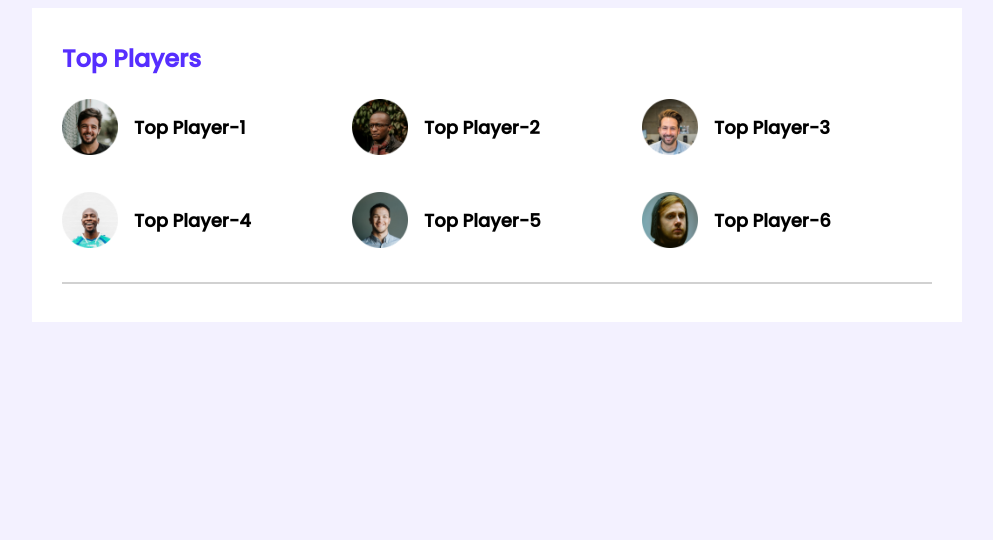
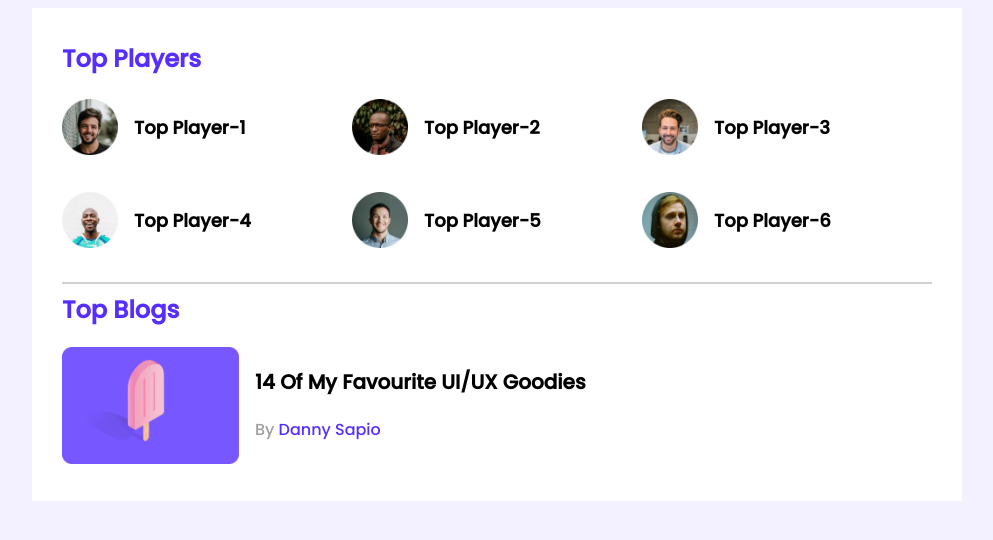
Before and after one commit to MdHafizBhuiyan/Landing-page, a plain HTML site: page index.html in a window 1280 px wide. Shown: the whole page, without its empty margins (143-1136 px from the left). Drawn offline with Linux system fonts and the light colour scheme.

Commit message:
ice cream

```diff
--- a/index.html
+++ b/index.html
@@ -41,6 +41,20 @@
           </div>
         </div>
         <hr />
+        <div class="top-blogs">
+          <h2 class="section-title">Top Blogs</h2>
+          <div class="blogs">
+            <artical class="blog">
+              <div class="thumbnail">
+                <img src="images/blogs/blog-1.png" alt="" />
+              </div>
+              <div class="blog-info">
+                <h3 class="blog-title">14 Of My Favourite UI/UX Goodies</h3>
+                <p class="blog-author">By <a href="">Danny Sapio</a></p>
+              </div>
+            </artical>
+          </div>
+        </div>
       </section>
     </main>
   </body>
--- a/style.css
+++ b/style.css
@@ -44,3 +44,25 @@
   margin-left: 16px;
   font-size: 18px;
 }
+.blog{
+  display: flex;
+}
+.blog img{
+  width: 177px;
+  height: 117px;
+}
+.blog-info{
+  margin-left: 16px;
+}
+.blog-title{
+  font-size: 20px;
+}
+.blog-author{
+  color:#9F9F9F;
+  font-size: 16px;
+}
+.blog-author a{
+  text-decoration: none;
+  font-size: 16px;
+  color: #562EFF;
+}
```
